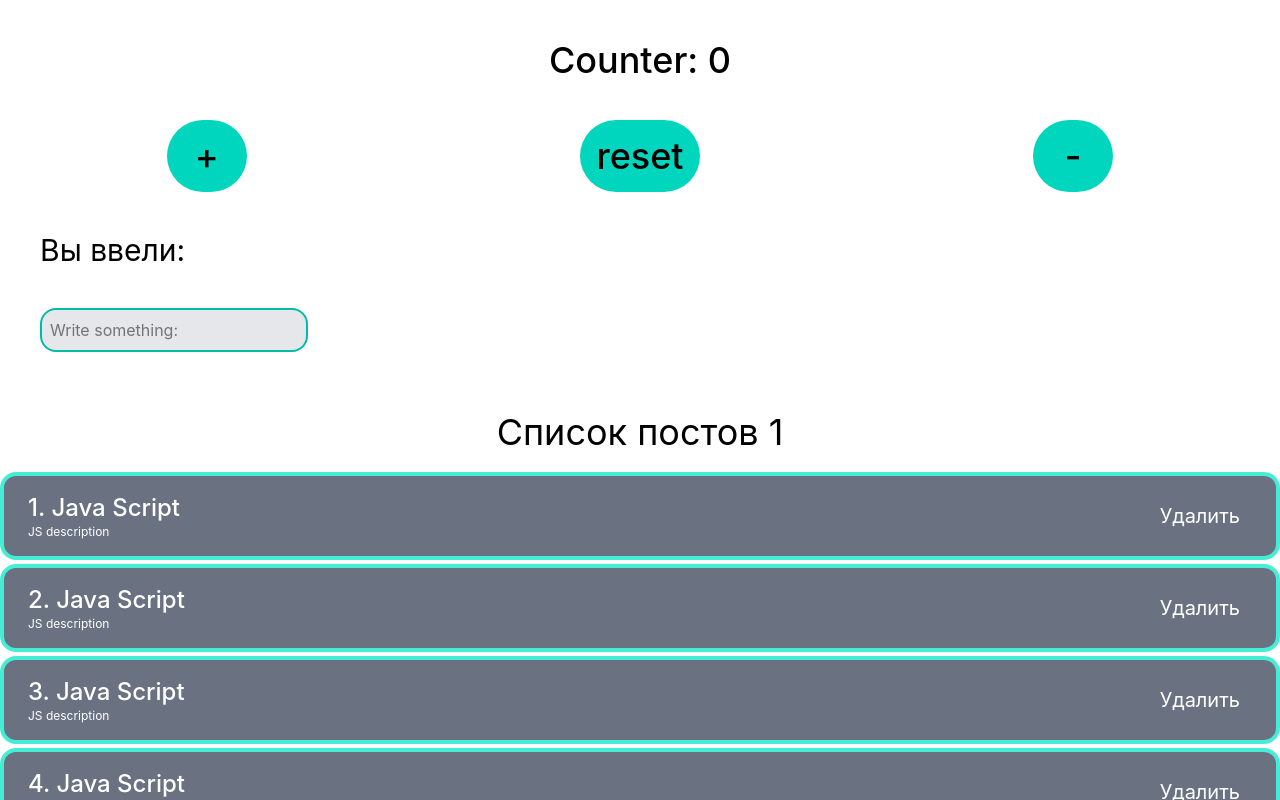
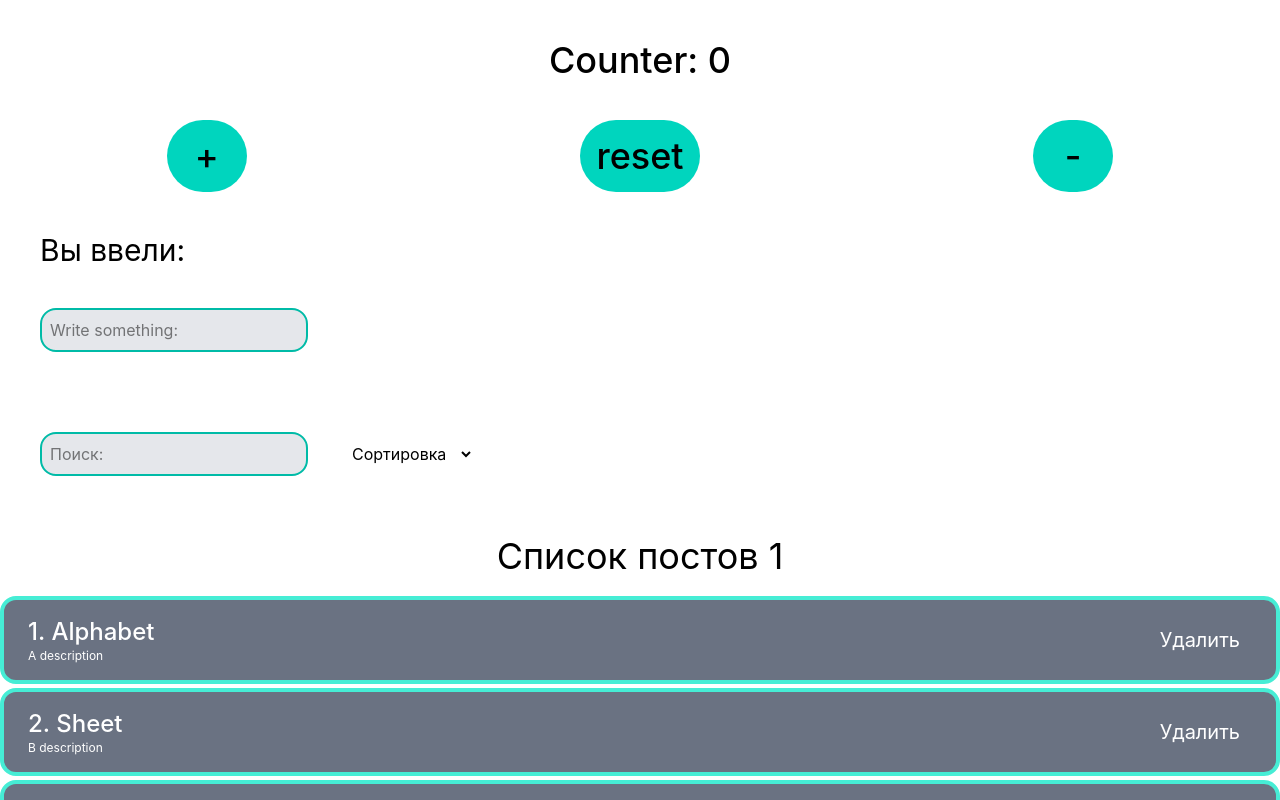
Before and after one commit to KirillSezen/learning-react, a React (Vite) app in the folder second-react-course/: page / in a window 1280 px wide. Shown: the top 800 px of the page. Built offline with nearby package versions, Linux system fonts and the light colour scheme.

Commit message:
add filters

```diff
--- a/second-react-course/src/App.jsx
+++ b/second-react-course/src/App.jsx
@@ -1,16 +1,30 @@
-import { useState } from "react"
+import { useMemo, useState } from "react"
 import Counter from "./components/counter"
 import PostList from "./components/PostList"
 import Input from "./components/Input"
 import PostForm from "./components/PostForm"
+import PostFilter from "./components/PostFilter"
 
 function App() {
   const [posts, setPosts] = useState([
-    {id:1, title:'Java Script', body:'JS description'},
-    {id:2, title:'Java Script', body:'JS description'},
-    {id:3, title:'Java Script', body:'JS description'},
-    {id:4, title:'Java Script', body:'JS description'},
+    {id:1, title:'Alphabet', body:'A description'},
+    {id:2, title:'Sheet', body:'B description'},
+    {id:3, title:'Notebook', body:'C description'},
+    {id:4, title:'Java Script', body:'D description'},
   ])
+  const [filter, setFilter] = useState({sort: '', query: ''})
+
+  const sortedPosts = useMemo(() => {
+    if(filter.sort) {
+      return [...posts].sort((a, b) => a[filter.sort].localeCompare(b[filter.sort]))
+    }
+
+    return posts
+  }, [filter.sort, posts])
+
+  const sortedAndSearchedPosts = useMemo(() => {
+    return sortedPosts.filter(post => post.title.toLocaleLowerCase().includes(filter.query.toLocaleLowerCase()))
+  }, [filter.query, sortedPosts])
 
   const createPost = (newPost) => {
     setPosts([...posts, newPost])
@@ -27,12 +41,9 @@ function App() {
 
       <Input/>
 
-      {posts.length
-        ? <PostList remove={removePost} title='Список постов 1' posts={posts}/>
-        : <h1 className="my-10 text-center text-3xl font -bold">Пока что, посты отсутствуют</h1>
-      }
+      <PostFilter filter={filter} setFilter={setFilter}/>
 
-
+      <PostList remove={removePost} title='Список постов 1' posts={sortedAndSearchedPosts}/>
 
       <PostForm create={createPost}/>
 
--- a/second-react-course/src/components/Input.jsx
+++ b/second-react-course/src/components/Input.jsx
@@ -2,7 +2,6 @@ import { useState } from "react"
 
 const Input = () => {
 	const [inputValue, setInputValue] = useState('')
-
 
 	return(
 		<div>
--- /dev/null
+++ b/second-react-course/src/components/PostFilter.jsx
@@ -0,0 +1,20 @@
+
+const PostFilter = ({filter, setFilter}) => {
+
+
+	return(
+		<div>
+        <input className="p-2 m-10 bg-gray-200 w-fit border-teal-500 border-2 rounded-2xl" placeholder="Поиск: " type="text" value={filter.query} onChange={event => setFilter({...filter, query: event.target.value})}/>
+
+        <select value={filter.sort} onChange={event => setFilter({...filter, sort: event.target.value})}>
+
+          <option disabled value=''>Сортировка</option>
+          <option value='title'>По названию</option>
+          <option value='body'>По описанию</option>
+
+        </select>
+      </div>
+	)
+}
+
+export default PostFilter
--- a/second-react-course/src/components/PostList.jsx
+++ b/second-react-course/src/components/PostList.jsx
@@ -2,6 +2,12 @@ import PostItem from "./PostItem"
 
 
 const PostList = ({title, posts, remove}) => {
+
+	if(!posts.length) {
+		return (
+			<h1 className="my-10 text-center text-3xl font -bold">Пока что, посты отсутствуют</h1>
+		)
+	}
 
 	return(
 		<div>
```
